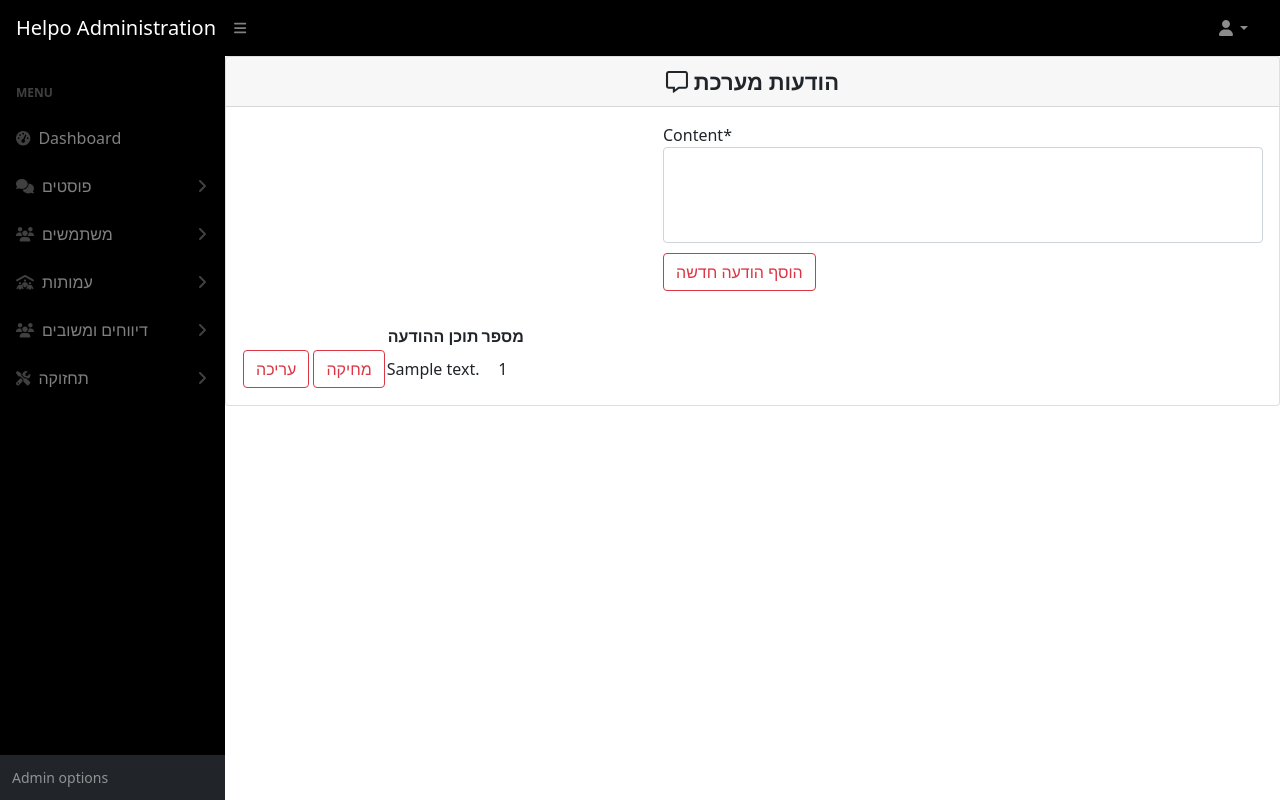
After one commit to Project-Management-SCE/PM2022_TEAM_10, a Django app: page /adminPanel/adminMessages in a window 1280 px wide. The commit adds this page. Run offline with Django 4.2, Linux system fonts and the light colour scheme; a user stored in the database is signed in; tables that the repository leaves empty hold one stand-in row (values such as "Sample post"); some libraries are stand-ins or nearby versions.

Commit message:
continue with admin mmessage US BSPM2022T10-37 BSPM2022T10-38  BSPM2022T10-39 BSPM2022T10-303 BSPM2022T10-304 BSPM2022T10-307

```diff
--- a/ProjectManagement/adminPanel/forms.py
+++ b/ProjectManagement/adminPanel/forms.py
@@ -24,6 +24,9 @@ class AdminMessageForm(forms.ModelForm):
     content = forms.CharField(widget=forms.Textarea(
         attrs={
             'dir': 'rtl',
+            'rows': 3,
+            'cols': 40,
+            'style': 'height: 6em; resize:none;',
         }
     ))
     class Meta():
@@ -31,6 +34,5 @@ class AdminMessageForm(forms.ModelForm):
         fields = ['content']
 
         labels = {
-            "subject":'נושא',
             "content":'תוכן',
         }
--- /dev/null
+++ b/ProjectManagement/adminPanel/templates/admin_messages.html
@@ -0,0 +1,57 @@
+{% extends 'admin_base.html' %}
+
+
+{% block content %}
+<div class="card mb-4">
+    <div class="card-header">
+        <i class="fas fa-regular fa-message"></i>
+                הודעות מערכת
+    </div>
+    <div class="card-body" style="height:200px;">
+        {% load crispy_forms_tags %}
+        <form method = "POST" style="width: 600px; height: 50px;float:right;">
+                {%csrf_token%}
+                <fieldset class = "form-group">
+                    {{form|crispy}}     <!--User form-->
+                </fieldset>
+            <button type="submit" class="btn btn-outline-danger" style="margin-top:10px;">הוסף הודעה חדשה</button>
+        </form>
+    </div>
+    <div class="card-body">
+        <table id="datatablesSimple">
+            <thead>
+                <tr>
+
+                    <th>
+
+                    </th>
+                    <th>
+                        תוכן ההודעה
+                    </th>
+                    <th>
+                        מספר
+                    </th>
+                </tr>
+            </thead>
+            <tbody >
+            {%for item in objects%}     <!--Every req is a tuple (req,user)-->
+            <tr>
+                    <td>
+                        <input type="submit" class="btn btn-outline-danger" value="עריכה" onclick="location.href='';">
+                        <input type="submit" class="btn btn-outline-danger" value="מחיקה"  onclick="location.href='';" >
+
+                    </td>
+                    <td>
+                        {{item.content }}
+                    </td>
+                    <td>
+                        {{item.id }}
+                    </td>
+                </tr>
+            {% endfor %}
+            </tbody>
+        </table>
+
+    </div>
+</div>
+{%endblock%}
--- a/ProjectManagement/adminPanel/urls.py
+++ b/ProjectManagement/adminPanel/urls.py
@@ -38,7 +38,7 @@ urlpatterns = [
     path("AllFeedbacks", views.AllFeedbacks, name="AllFeedbacks"),
     path("deleteFeedback/<str:pk>", views.deleteFeedback, name="deleteFeedback"),
 
-
+    path("adminMessages", views.adminMessages, name="adminMessages"),
 
 
 
--- a/ProjectManagement/adminPanel/views.py
+++ b/ProjectManagement/adminPanel/views.py
@@ -6,10 +6,12 @@ from accounts.forms import UserUpdateform, HelpoUserUpdateform, AssociationManag
 from posts.models import Post,Category
 from django.contrib.admin.views.decorators import staff_member_required
 from django.core.exceptions import ObjectDoesNotExist
-from .forms import Categoryform
+from .forms import Categoryform,AdminMessageForm
 from associations.models import Association
 from reports.models import PostReport,UserReport
 from feedbacks.models import Feedback
+from adminPanel.models import AdminMessage
+
 # Create your views here.
 def adminPanel(response):
     if not response.user.is_superuser:  # Restrict the accses only for admins
@@ -411,3 +413,23 @@ def deleteFeedback(request,pk):
 
     req.delete()
     return redirect('AllFeedbacks')
+
+########### Admin messages ##########
+
+def adminMessages(request):
+    if not request.user.is_superuser:   # Restrict the accses only for admins
+        return render(request,"admin_error.html",{})
+    form = AdminMessageForm()
+    if request.method=='POST':
+        form = AdminMessageForm(request.POST)
+
+        if form.is_valid():
+            instance = form.save()
+            form = AdminMessageForm()
+            return redirect('adminMessages')
+
+    context={
+        'form':form,
+        'objects':AdminMessage.objects.all()
+    }
+    return render(request, 'admin_messages.html',context)
--- a/ProjectManagement/home/templates/base.html
+++ b/ProjectManagement/home/templates/base.html
@@ -114,7 +114,7 @@
       </nav><!-- .navbar -->
 
     </div>
-    <marquee style="height:24px; color:firebrick;" direction="right"  >{{adminMessage.content}}</marquee>
+    <!-- <marquee style="height:24px; color:firebrick;" direction="right"  >{{adminMessage.content}}</marquee> -->
   </header><!-- End Header -->
 
 {% block content %}
--- a/ProjectManagement/home/templates/index.html
+++ b/ProjectManagement/home/templates/index.html
@@ -3,6 +3,7 @@
 {% block content %}
   <!-- ======= Hero Section ======= -->
   <section id="hero">
+    <marquee style="height:24px; color:black;" direction="right" bgcolor="white" >{{adminMessage.content}}</marquee>
     <!-- <marquee style="height:24px; color:firebrick;" direction="right"  >הודעה לבדיקה מאוד נחמדה</marquee> -->
     <div class="hero-container">
       <h3>!ברוך הבא</h3>
```
